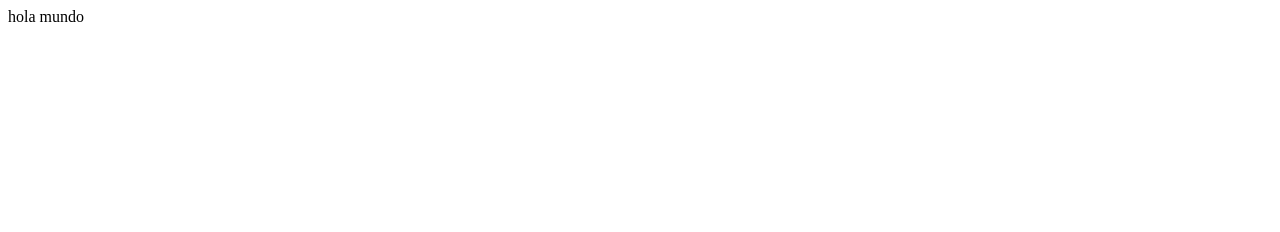
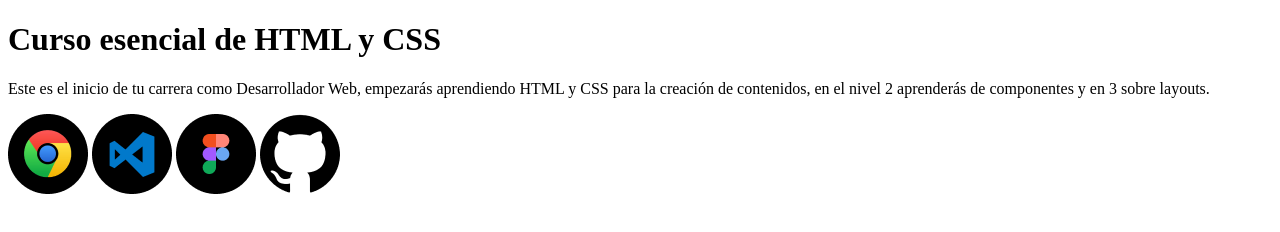
Before and after one commit to Celsoib/curso-esencial-html-css, a plain HTML site: page index.html in a window 1280 px wide. Drawn offline with Linux system fonts and the light colour scheme.

Commit message:
Hemos agregado las imágenes de los logos del setup

```diff
--- a/index.html
+++ b/index.html
@@ -1,12 +1,18 @@
 <!DOCTYPE html>
-<html lang="en">
-<head>
-  <meta charset="UTF-8">
-  <meta http-equiv="X-UA-Compatible" content="IE=edge">
-  <meta name="viewport" content="width=device-width, initial-scale=1.0">
-  <title>Document</title>
-</head>
-<body>
-hola mundo
-</body>
+<html lang="es">
+  <head>
+    <meta charset="UTF-8" />
+    <meta http-equiv="X-UA-Compatible" content="IE=edge" />
+    <meta name="viewport" content="width=device-width, initial-scale=1.0" />
+    <title>El Blog de Celso</title>
+  </head>
+  <body>
+    <h1>Curso esencial de HTML y CSS</h1>
+    <p>Este es el inicio de tu carrera como Desarrollador Web, empezarás aprendiendo HTML y CSS para la creación de contenidos, en el nivel 2 aprenderás de componentes y en 3 sobre layouts.</p>
+    <img src="images/google-chrome.png" alt="logo de google chrome" title="logo de google chrome">
+    <img src="images/visual-studio-code.png" alt="logo del editor Visual Studio Code" title="logo del editor de texto Visual Studio Code">
+    <img src="images/figma.png" alt="logo de figma" title="logo de figma">
+    <img src="images/github.png" alt="logo de github" title="logo de github">
+
+  </body>
 </html>
```
Also changed, not shown: images/figma.png (added), images/github.png (added), images/google-chrome.png (added), images/visual-studio-code.png (added).
